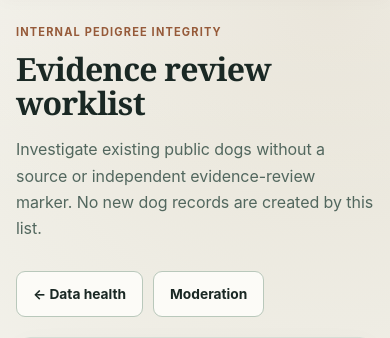
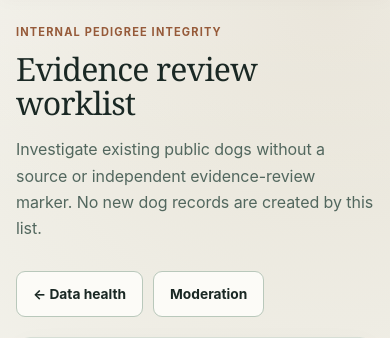
Before and after one commit to eghosa001/canecorsoancestry, a Django app: template accounts/templates/accounts/data_health_evidence.html in a window 390 px wide. Shown: the part 65-403 px from the top of the page. Run offline with Django 5.2, Linux system fonts and the light colour scheme; the template is opened without the code that fills it, so the values that code supplies are empty.

Commit message:
Restore original pre-Figma Georgia and Inter typography in both themes (#442)
* Restore pre-Figma Georgia headings and original Inter/system body fonts across both themes

* Load original Georgia and Inter typography last so Figma theme cannot override it

* Verify original Georgia heading and Inter body fonts in both mobile Safari themes

* Guard original fonts and correct stylesheet order with Django tests

* Respect original Georgia 600-weight hero while retaining lighter 500-weight page headings

* Restore exact pre-Figma homepage hero weight 600 in both light and dark

```diff
--- /dev/null
+++ b/core/static/core/original-typography.css
@@ -0,0 +1,44 @@
+/* Original pre-Figma typography (Oct 17 source: site.css / typeface-restore.css).
+   Loaded AFTER Evergreen and structural styles; changes fonts only. */
+:root,
+html[data-theme="light"],
+html[data-theme="dark"] {
+  --serif: Georgia, "Times New Roman", serif;
+  --sans: Inter, ui-sans-serif, system-ui, -apple-system,
+          BlinkMacSystemFont, "Segoe UI", sans-serif;
+}
+
+body,
+button,
+input,
+select,
+textarea,
+label,
+small {
+  font-family: var(--sans);
+}
+
+h1, h2, h3,
+body .page-heading h1,
+body .dog-profile h1,
+body .dashboard-hero h1 {
+  font-family: var(--serif);
+  font-weight: 500;
+}
+
+.brand,
+.site-footer strong {
+  font-family: var(--serif);
+}
+
+.brand { letter-spacing: .13em; }
+
+/* The old homepage hero specifically used Georgia at weight 600. */
+html[data-theme="light"] .hero h1,
+html[data-theme="dark"] .hero h1 {
+  font-family: var(--serif);
+  font-weight: 600;
+}
+
+/* Preserve the original sans-serif distinction for pedigree column labels. */
+.pedigree-column h2 { font-family: var(--sans); }
--- a/templates/base.html
+++ b/templates/base.html
@@ -50,6 +50,7 @@
     })();
   </script>
   <link rel="stylesheet" href="{% static 'core/structured-pages.css' %}?v=20261024-structure-v1">
+  <link rel="stylesheet" href="{% static 'core/original-typography.css' %}?v=20261024-original-fonts-v1">
 </head>
 <body>
   <a class="skip-link" href="#main-content">Skip to main content</a>
```
Also changed, not shown: core/tests.py (+17 -0 lines), scripts/safari_local_smoke.py (+24 -0 lines).
